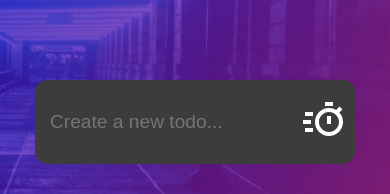
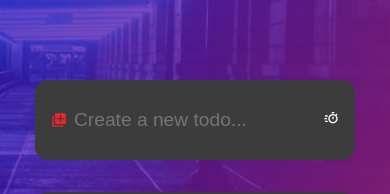
Before and after one commit to roscoericch/TO-DO-APP, a React (Create React App) app: page / in a window 390 px wide. Shown: the top 194 px of the page. Built offline with nearby package versions, Linux system fonts and the light colour scheme; what react-dnd-multi-backend would draw is missing.

Commit message:
final commit

```diff
--- a/src/components/Time/set-time.component.jsx
+++ b/src/components/Time/set-time.component.jsx
@@ -20,11 +20,9 @@ function Time() {
           }
         }}
         onInput={(e) => {
-          if (e.target.value) {
-            SetTime(e.target.value);
-            SetActiveTimer();
-            console.log(e.target.value);
-          }
+          SetTime(e.target.value);
+          // SetActiveTimer();
+          console.log(e.target.value);
         }}
       />
     </div>
--- a/src/components/activity-input-Components/activity-input.styles.scss
+++ b/src/components/activity-input-Components/activity-input.styles.scss
@@ -58,8 +58,5 @@
   }
   .timeIcon {
     cursor: pointer;
-    @media only screen and (max-width: 600px) {
-      font-size: 3rem;
-    }
   }
 }
```
